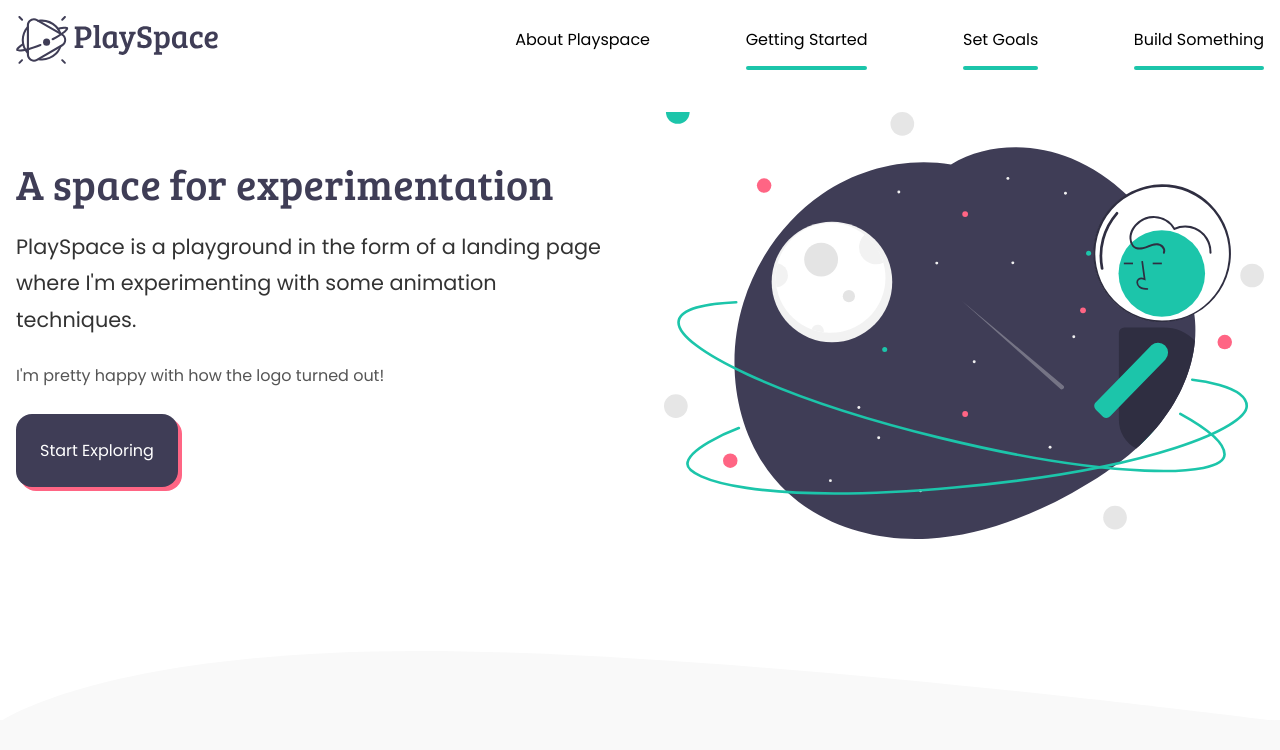
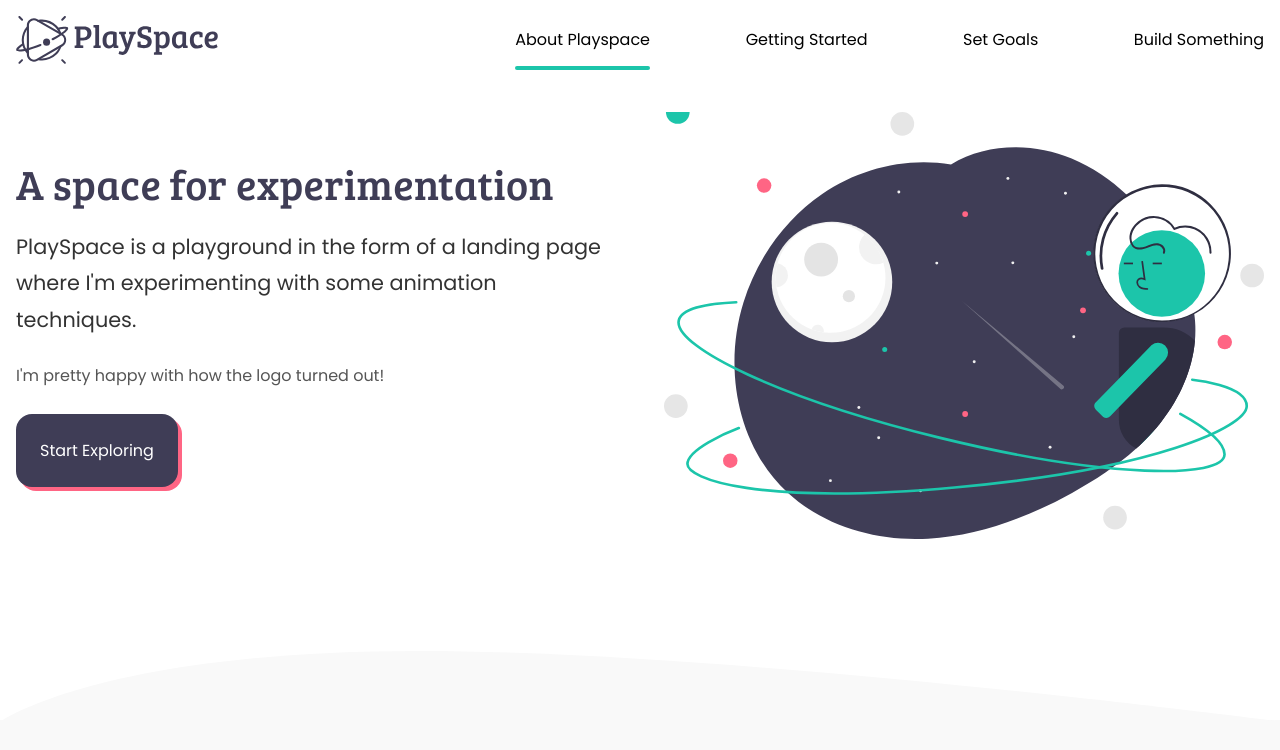
Before and after one commit to YaseenAlGailani/playspace, a plain HTML site: page index.html in a window 1280 px wide. Shown: the top 750 px of the page. Drawn offline with Linux system fonts and the light colour scheme.

Commit message:
fix bugs, refactor js

```diff
--- a/css/styles.css
+++ b/css/styles.css
@@ -18,34 +18,34 @@
     position: absolute;
 }
 
-.slide-transition{
-    opacity:1;
+.slide-transition {
+    opacity: 1;
     transition-property: all;
     transition-duration: 0.7s !important;
     transition-timing-function: cubic-bezier(.25, .8, .25, 1) !important;
 }
 
-.slide-right-group > *,
-.slide-left-group > *,
-.slide-up-group > * {
-    opacity:1;
+.slide-right-group>*,
+.slide-left-group>*,
+.slide-up-group>* {
+    opacity: 1;
     transition-property: all;
     transition-timing-function: cubic-bezier(.25, .8, .25, 1);
 }
 
-.slide-right-group.hidden > * {
-    transform:translateX(-70px) !important;
-    opacity:0;
+.slide-right-group.hidden>* {
+    transform: translateX(-70px) !important;
+    opacity: 0;
 }
 
-.slide-left-group.hidden > * {
-    transform:translateX(70px) !important;
-    opacity:0;
+.slide-left-group.hidden>* {
+    transform: translateX(70px) !important;
+    opacity: 0;
 }
 
-.slide-up-group.hidden > * {
-    transform:translateY(70px) !important;
-    opacity:0;
+.slide-up-group.hidden>* {
+    transform: translateY(70px) !important;
+    opacity: 0;
 }
 
 /* ------------------
@@ -54,6 +54,10 @@
 
 * {
     box-sizing: border-box;
+}
+
+html, body {
+    overflow-x:hidden;
 }
 
 body {
--- a/js/app.js
+++ b/js/app.js
@@ -75,24 +75,30 @@ function init() {
         backToTop.hidden = window.scrollY < document.documentElement.clientHeight;
     });
 
+    // trigger active section check
+    checkActiveSection(header, navList);
+    window.addEventListener('scroll', () => {
+        checkActiveSection(header, navList)
+    });
+}
 
-    // section acive state
-    activeSectionHandler(header, navList);
-    window.addEventListener('scroll', function () {
-        for (let element of document.querySelectorAll('main section, header')) {
-            if (isInView(element)) {
-                activeSectionHandler(element, navList);
-            } else {
-                navList.querySelector('a[href="#' + element.id + '"]').parentElement.classList.remove('active');
-            }
+// find active section
+function checkActiveSection(header, navList) {
+    for (let element of document.querySelectorAll('main section, header')) {
+        if (isInView(element)) {
+            activeSectionHandler(element, navList);
         }
-    });
+    }
+    if (window.scrollY <= 0) {
+        activeSectionHandler(header, navList);
+    }
 }
 
 //return true if the passed element is currently within the range of focus in the viewport
 function isInView(element) {
-    return element.querySelector('.section-content').getBoundingClientRect().top < document.documentElement.clientHeight * 3 / 4 &&
-        element.querySelector('.section-content').getBoundingClientRect().bottom > document.documentElement.clientHeight / 3
+    let elemMidPoint = element.getBoundingClientRect().top + (element.clientHeight / 2);
+    return elemMidPoint < document.documentElement.clientHeight * 5 / 6 &&
+        elemMidPoint > document.documentElement.clientHeight / 6
 }
 
 //build navigation list based on existing sections
@@ -141,6 +147,7 @@ function activeSectionHandler(element, navList) {
     for (let child of element.querySelectorAll('.slide-right-group, .slide-left-group, .slide-up-group')) {
         slideHandler(child);
     }
+    navList.querySelectorAll('li').forEach((li) => { li.classList.remove('active') });
     navList.querySelector('a[href="#' + element.id + '"]').parentElement.classList.add('active');
 }
 
```
